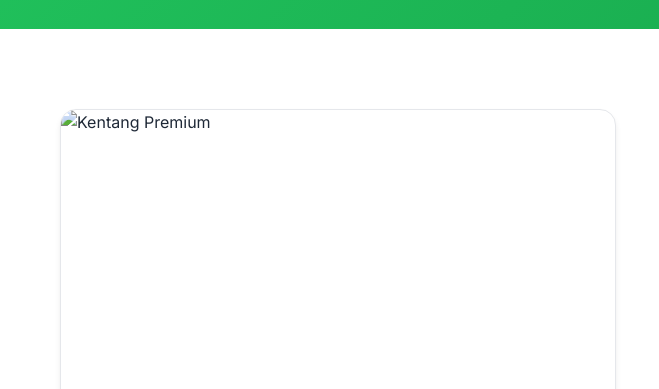
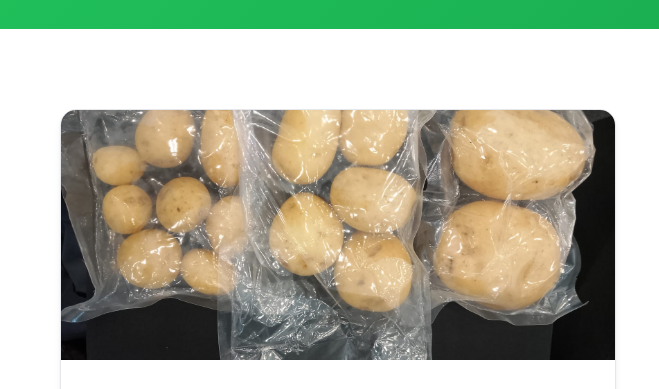
Before and after one commit to nasrulll111/erlangga-agro-bisma, a website built with Vite: page products.html in a window 1280 px wide. Shown: the part 276-665 px from the top of the page, 0-659 px from the left. Built offline with nearby package versions, Linux system fonts and the light colour scheme.

Commit message:
Update products.html

```diff
--- a/products.html
+++ b/products.html
@@ -69,7 +69,7 @@
             <div class="products-grid">
                 <div class="product-card">
                     <div class="product-image">
-                        <img src=""assets/images/kentang.jpg" alt="Kentang Premium" class="main-image">
+                        <img src="assets/images/kentang.jpg" alt="Kentang Premium" class="main-image">
                     </div>
                     <div class="product-content">
                         <h3 class="product-title" data-id="product-potato-title">Kentang Premium</h3>
```
